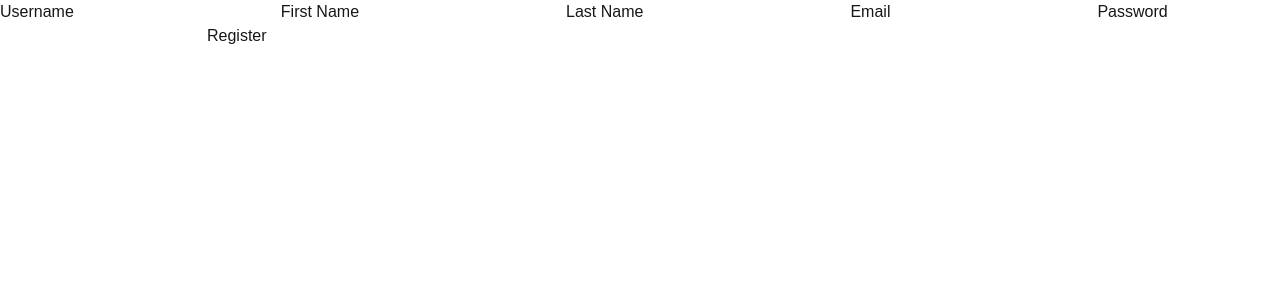
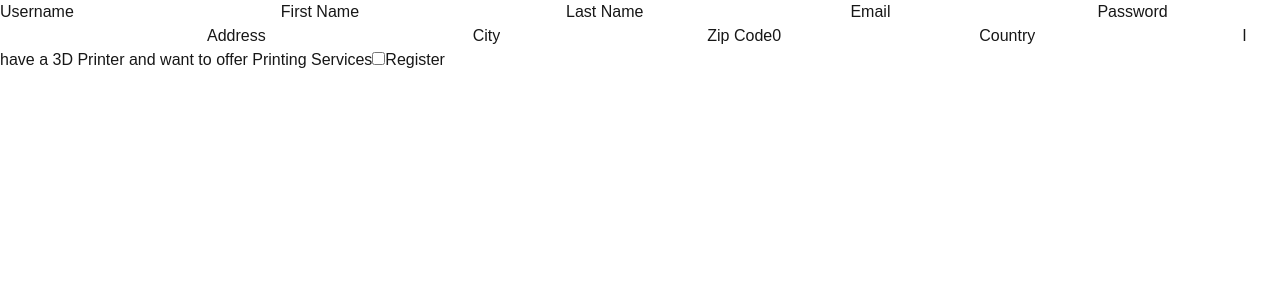
Before and after one commit to florentine1310/next-js-marketplace-printforge, a Next.js app: page /register in a window 1280 px wide. Shown: the top 300 px of the page. Built offline with nearby package versions, Linux system fonts and the light colour scheme.

Commit message:
Add register form that creates new user in database

```diff
--- a/app/(auth)/api/register/route.ts
+++ b/app/(auth)/api/register/route.ts
@@ -1,6 +1,9 @@
 import bcrypt from 'bcrypt';
 import { NextResponse } from 'next/server';
-import { getUserInsecure } from '../../../../database/users';
+import {
+  createUserInsecure,
+  getUserInsecure,
+} from '../../../../database/users';
 import {
   registerSchema,
   type User,
@@ -31,8 +34,7 @@ export async function POST(request: Request): Promise<NextResponse<any>> {
   }
 
   // check if user already exists in database
-
-  const user = await getUserInsecure(result.data.username);
+  const user = await getUserInsecure(result.data.userName);
 
   if (user) {
     return NextResponse.json(
@@ -46,10 +48,21 @@ export async function POST(request: Request): Promise<NextResponse<any>> {
   }
 
   // Hash plain password from user
-
   const passwordHash = await bcrypt.hash(result.data.password, 12);
 
-  console.log('passwordHash:', passwordHash);
+  // Save user information with password hash in database
+  const newUser = await createUserInsecure(result.data, passwordHash);
+
+  if (!newUser) {
+    return NextResponse.json(
+      {
+        errors: [{ message: 'Error when trying to create new user' }],
+      },
+      {
+        status: 400,
+      },
+    );
+  }
 
   return NextResponse.json({ user: 'new user' });
 }
--- a/app/(auth)/register/RegisterForm.tsx
+++ b/app/(auth)/register/RegisterForm.tsx
@@ -1,28 +1,44 @@
 'use client';
 
 import { useState } from 'react';
+import ErrorMessage from '../../ErrorMessage';
+import type { RegisterResponseBody } from '../api/register/route';
 
 export default function RegisterForm() {
-  const [username, setUsername] = useState('');
+  const [userName, setUserName] = useState('');
   const [firstName, setFirstName] = useState('');
   const [lastName, setLastName] = useState('');
   const [email, setEmail] = useState('');
   const [password, setPassword] = useState('');
+  const [address, setAddress] = useState('');
+  const [city, setCity] = useState('');
+  const [zipCode, setZipCode] = useState(0);
+  const [country, setCountry] = useState('');
+  const [offersPrinting, setOffersPrinting] = useState(false);
+  const [errors, setErrors] = useState<{ message: string }[]>();
 
   async function handleRegister(event: React.FormEvent<HTMLFormElement>) {
     event.preventDefault();
     const response = await fetch('api/register', {
       method: 'POST',
       body: JSON.stringify({
-        username,
+        userName,
         firstName,
         lastName,
         email,
         password,
+        address,
+        city,
+        zipCode,
+        country,
+        offersPrinting,
       }),
     });
-    const data = await response.json();
-    console.log(data);
+    const data: RegisterResponseBody = await response.json();
+
+    if ('errors' in data) {
+      setErrors(data.errors);
+    }
   }
 
   return (
@@ -31,8 +47,8 @@ export default function RegisterForm() {
         Username
         <input
           className="input input-primary"
-          value={username}
-          onChange={(event) => setUsername(event.currentTarget.value)}
+          value={userName}
+          onChange={(event) => setUserName(event.currentTarget.value)}
         />
       </label>
       <label>
@@ -64,7 +80,52 @@ export default function RegisterForm() {
           onChange={(event) => setPassword(event.currentTarget.value)}
         />
       </label>
+      <label>
+        Address
+        <input
+          value={address}
+          onChange={(event) => setAddress(event.currentTarget.value)}
+        />
+      </label>
+      <label>
+        City
+        <input
+          value={city}
+          onChange={(event) => setCity(event.currentTarget.value)}
+        />
+      </label>
+      <label>
+        Zip Code
+        <input
+          type="number"
+          value={zipCode}
+          onChange={(event) => setZipCode(Number(event.currentTarget.value))}
+        />
+      </label>
+      <label>
+        Country
+        <input
+          value={country}
+          onChange={(event) => setCountry(event.currentTarget.value)}
+        />
+      </label>
+      <label>
+        I have a 3D Printer and want to offer Printing Services
+        <input
+          type="checkbox"
+          className="toggle toggle-primary"
+          checked={offersPrinting}
+          onChange={(event) => setOffersPrinting(event.currentTarget.checked)}
+        />
+      </label>
       <button className="btn btn-primary">Register</button>
+      {errors?.map((error) => {
+        return (
+          <div key={`error-${error.message}-${Math.random()}`}>
+            <ErrorMessage>{error.message}</ErrorMessage>
+          </div>
+        );
+      })}
     </form>
   );
 }
--- /dev/null
+++ b/app/ErrorMessage.tsx
@@ -0,0 +1,9 @@
+import { type ReactNode } from 'react';
+
+type Props = {
+  children: ReactNode;
+};
+
+export default function ErrorMessage(props: Props) {
+  return <div className="alert-error">{props.children}</div>;
+}
--- a/database/users.ts
+++ b/database/users.ts
@@ -6,16 +6,53 @@ type UserWithPasswordHash = User & {
   passwordHash: string;
 };
 
-export const getUserInsecure = cache(async (username: User['username']) => {
+export const getUserInsecure = cache(async (userName: User['userName']) => {
   const [user] = await sql<User[]>`
   SELECT
-    users.id,
-    users.username
+    user_name,
+    email,
+    first_name,
+    last_name,
+    address,
+    zip_code,
+    city,
+    country,
+    offers_printing
   FROM
     users
   WHERE
-    username = ${username}
+    user_name = ${userName}
 `;
 
   return user;
 });
+
+export const createUserInsecure = cache(
+  async (
+    userData: User,
+    passwordHash: UserWithPasswordHash['passwordHash'],
+  ) => {
+    const [user] = await sql<Pick<User, 'userName'>[]>`
+      INSERT INTO
+        users (user_name, email, first_name, last_name, address, zip_code, city, country,  offers_printing, created_at, password_hash)
+      VALUES
+        (
+          ${userData.userName},
+          ${userData.email},
+          ${userData.firstName},
+          ${userData.lastName},
+          ${userData.address},
+          ${userData.zipCode},
+          ${userData.city},
+          ${userData.country},
+          ${userData.offersPrinting},
+          CURRENT_DATE,
+          ${passwordHash}
+        )
+      RETURNING
+        users.user_name;
+    `;
+
+    return user;
+  },
+);
--- a/migrations/00000-createTableUsers.ts
+++ b/migrations/00000-createTableUsers.ts
@@ -2,8 +2,7 @@ import type { Sql } from 'postgres';
 import { z } from 'zod';
 
 export type User = {
-  id: number;
-  username: string;
+  userName: string;
   email: string;
   firstName: string;
   lastName: string;
@@ -11,25 +10,22 @@ export type User = {
   zipCode: number;
   city: string;
   country: string;
-  profileImage: string;
-  passwordHash: string;
+  /*   profileImage: string | null; */
   offersPrinting: boolean;
-  createdAt: Date;
+  /*   createdAt: Date; */
 };
 
 export const registerSchema = z.object({
-  username: z.string().min(3),
+  userName: z.string().min(3),
   firstName: z.string().min(3),
   lastName: z.string().min(3),
   email: z.string().email({ message: 'Invalid email address' }),
   password: z.string().min(5, { message: 'Must be 5 or more characters long' }),
-
-  /*   address: z.string().min(3),
-  zip_code: z.number(),
+  address: z.string().min(3),
+  zipCode: z.number(),
   city: z.string().min(3),
   country: z.string().min(3),
-  profile_image: z.string().url(),
-  offers_printing: z.boolean(), */
+  offersPrinting: z.boolean(),
 });
 
 export async function up(sql: Sql) {
@@ -41,7 +37,7 @@ export async function up(sql: Sql) {
       first_name varchar NOT NULL,
       last_name varchar NOT NULL,
       address varchar NOT NULL,
-      zip_code bigint NOT NULL,
+      zip_code integer NOT NULL,
       city varchar(50) NOT NULL,
       country varchar(50) NOT NULL,
       profile_image varchar,
```
